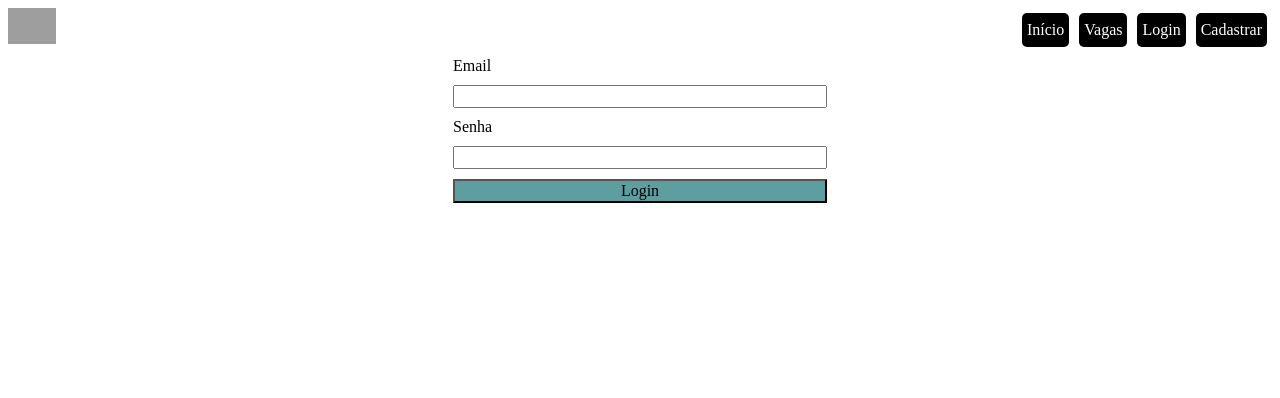
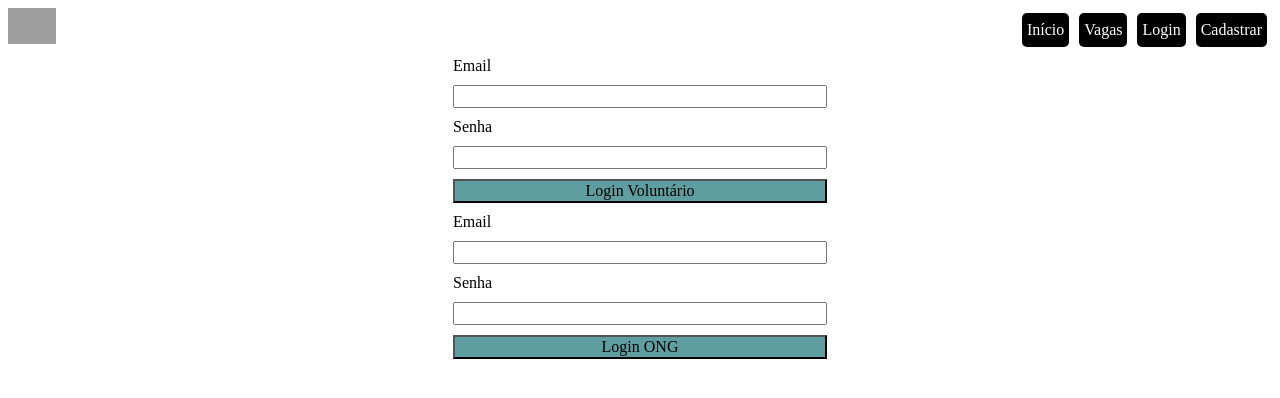
Before and after one commit to michelsodre/conecta-voluntario-client, a React (Vite) app: page /login in a window 1280 px wide. Shown: the top 398 px of the page. Built offline with nearby package versions, Linux system fonts and the light colour scheme; grey boxes are pictures that could not be loaded.

Commit message:
Login e edição de ong

```diff
--- a/src/App.jsx
+++ b/src/App.jsx
@@ -8,6 +8,7 @@ import Work from './pages/work'
 //Components
 import Navbar from './components/navbar'
 import { Route, Routes } from 'react-router-dom'
+import Ong from './pages/ong'
 
 function App() {
 
@@ -18,6 +19,7 @@ function App() {
         <Routes>
           <Route path='/' element={<Home />} />
           <Route path='/user' element={<User />} />
+          <Route path='/ong' element={<Ong />} />
           <Route path='/signup' element={<Signup />} />
           <Route path='/login' element={<Login />} />
           <Route path='/work' element={<Work />} />
--- a/src/components/navbar/index.jsx
+++ b/src/components/navbar/index.jsx
@@ -6,10 +6,11 @@ import { GlobalContext } from '../../context/index'
 const Navbar = () => {
   const context = useContext(GlobalContext)
   const navigate = useNavigate()
-  const { isLogged, setIsLogged, loggedUser, setLoggedUser, setListCandidaturas } = context
+  const { isLogged, setIsLogged, loggedUser, setLoggedUser, setListCandidaturas, isOng, loggedOng, setLoggedOng } = context
   function logout() {
     setIsLogged(false)
     setLoggedUser({ birth_date: "", email: "", name: "", phone: "", _id: "" })
+    setLoggedOng()
     setListCandidaturas([])
     navigate('/')
   }
@@ -29,9 +30,14 @@ const Navbar = () => {
                   <li>
                     <a onClick={logout}>Logout</a>
                   </li>
-                  <li>
-                    <Link to={'/user'}>Perfil de {loggedUser.name}</Link>
-                  </li>
+                  {isOng
+                    ? <li>
+                      <Link to={'/ong'}>Perfil de {loggedOng.name}</Link>
+                    </li>
+                    : <li>
+                      <Link to={'/user'}>Perfil de {loggedUser.name}</Link>
+                    </li>}
+
                 </>
                 : <>
                   <li>
@@ -41,8 +47,12 @@ const Navbar = () => {
                   </li>
                   <li>
                     <Link to={'/login'}>Login</Link>
-                  </li></>}
-            <li><Link to={'/work'}>Vagas</Link></li>
+                  </li>
+                </>
+            }
+            {isOng
+              ? <li><Link to={'/'}>Minhas Vagas</Link></li>
+              : <li><Link to={'/work'}>Vagas</Link></li>}
             <li><Link to={'/'}>Início</Link></li>
           </ul>
         </div>
--- a/src/context/index.jsx
+++ b/src/context/index.jsx
@@ -7,7 +7,7 @@ export default function GlobalState({ children }) {
     const [loggedUser, setLoggedUser] = useState({ birth_date: "", email: "", name: "", phone: "", _id: "", password: "" })
     const [listCandidaturas, setListCandidaturas] = useState([])
     //State ONG
-    const [loggedOng, setLoggedOng] = useState({ name: "", phone: "", email: "", description: "" })
+    const [loggedOng, setLoggedOng] = useState()
     const [isOng, setIsOng] = useState(false)
     //State Condicional de Login
     const [isLogged, setIsLogged] = useState(false)
@@ -29,7 +29,7 @@ export default function GlobalState({ children }) {
 
     return (
         <GlobalContext.Provider
-            value={{ loggedUser, setLoggedUser, listCandidaturas, setListCandidaturas, isOng, setIsOng, isLogged, setIsLogged }}>
+            value={{ loggedUser, setLoggedUser, listCandidaturas, setListCandidaturas, isOng, setIsOng, isLogged, setIsLogged, loggedOng, setLoggedOng }}>
             {children}
         </GlobalContext.Provider>)
 }
--- a/src/pages/login/index.jsx
+++ b/src/pages/login/index.jsx
@@ -6,9 +6,10 @@ import { useNavigate } from 'react-router-dom'
 
 export default function Login() {
     const [form, setForm] = useState({ email: "", password: "" })
+    const [formOng, setFormOng] = useState({ email: "", password: "" })
     const context = useContext(GlobalContext)
     const navigate = useNavigate()
-    const { setIsLogged, setLoggedUser } = context
+    const { setIsLogged, setLoggedUser, loggedOng, setLoggedOng, setIsOng } = context
 
     async function onSubmit(e) {
         e.preventDefault()
@@ -28,8 +29,29 @@ export default function Login() {
         } catch (error) {
             console.log(error);
         }
+    }
 
+    async function onSubmitOng(e) {
+        e.preventDefault()
+        try {
+            const request = `http://localhost:5000/api/ong/oneong?email=${formOng.email}`
+            const response = await axios.get(request)
+            const data = await response
+            const ong = data.data.oneOng
+
+            if (ong.password == formOng.password) {
+                await setLoggedOng(ong)
+                setIsOng(true)
+                setIsLogged(true)
+                navigate('/')
+            } else {
+                console.log('Email ou senha está errado!');
+            }
+        } catch (error) {
+            console.log(error);
+        }
     }
+    console.log(loggedOng);
 
     return (
         <div className='logincontainer'>
@@ -38,7 +60,14 @@ export default function Login() {
                 <input type="text" name="email" id="email" value={form.email} onChange={(e) => setForm({ ...form, email: e.target.value })} />
                 <label htmlFor="password">Senha</label>
                 <input type="text" name="password" id="password" value={form.password} onChange={(e) => setForm({ ...form, password: e.target.value })} />
-                <button type="submit">Login</button>
+                <button type="submit">Login Voluntário</button>
+            </form>
+            <form className='loginForm' onSubmit={(e) => onSubmitOng(e)}>
+                <label htmlFor="email">Email</label>
+                <input type="text" name="email" id="email" value={formOng.email} onChange={(e) => setFormOng({ ...formOng, email: e.target.value })} />
+                <label htmlFor="password">Senha</label>
+                <input type="text" name="password" id="password" value={formOng.password} onChange={(e) => setFormOng({ ...formOng, password: e.target.value })} />
+                <button type="submit">Login ONG</button>
             </form>
         </div>
     )
--- /dev/null
+++ b/src/pages/ong/index.jsx
@@ -0,0 +1,71 @@
+import axios from "axios"
+import { GlobalContext } from "../../context"
+import "./styles.css"
+import React, { useContext, useState } from 'react'
+
+export default function Ong() {
+    //Context
+    const context = useContext(GlobalContext)
+    const { loggedOng, setLoggedOng } = context
+    const [edit, setEdit] = useState(false)
+    const [editForm, setEditForm] = useState()
+    ////Mostrar Perfil
+    ////Editar Perfil
+    function isEdit() {
+        setEdit(!edit)
+        setEditForm(loggedOng)
+    }
+    async function confirmEdit(e) {
+        e.preventDefault()
+        try {
+            const data = { ...editForm }
+            const request = `http://localhost:5000/api/ong/update/${loggedOng._id}`
+            const response = await axios.put(request, data)
+            const newData = response.data.currentOngUpdate
+            console.log(newData);
+            setLoggedOng(newData)
+            isEdit()
+        } catch (error) {
+            console.log('Erro ao atualizar', error);
+        }
+    }
+    ////Deletar Perfil
+    console.log(editForm);
+
+    return (
+        <>
+            <div>
+                {
+                    edit
+                        ?
+                        <>
+                            <h1>Editar Informações</h1>
+                            <form onSubmit={(e) => confirmEdit(e)} >
+                                <label htmlFor="name">Nome</label>
+                                <input type="text" name="name" id="name" value={editForm.name} onChange={(e) => setEditForm({ ...editForm, name: e.target.value })} />
+                                <label htmlFor="description">Descrição</label>
+                                <input type="text" name="descrition" id="description" value={editForm.description} onChange={(e) => setEditForm({ ...editForm, description: e.target.value })} />
+                                <label htmlFor="email">Email</label>
+                                <input type="text" name="email" id="email" value={editForm.email} onChange={(e) => setEditForm({ ...editForm, email: e.target.value })} />
+                                <label htmlFor="phone">Telefone</label>
+                                <input type="text" name="phone" id="phone" value={editForm.phone} onChange={(e) => setEditForm({ ...editForm, phone: e.target.value })} />
+                                <label htmlFor="password">Senha</label>
+                                <input type="password" name="password" id="password" value={editForm.password} onChange={(e) => setEditForm({ ...editForm, password: e.target.value })} />
+                                <button onClick={() => isEdit()}>Cancelar</button>
+                                <button type="submit">Confirmar</button>
+                            </form>
+                        </>
+                        :
+                        <>
+                            <h1>{loggedOng.name}</h1>
+                            <p>{loggedOng.description}</p>
+                            <p>{loggedOng.email}</p>
+                            <p>{loggedOng.phone}</p>
+                            <button onClick={() => isEdit()}>Editar</button>
+                        </>
+                }
+
+            </div>
+        </>
+    )
+}
--- a/src/pages/signup/index.jsx
+++ b/src/pages/signup/index.jsx
@@ -10,7 +10,7 @@ export default function Signup() {
     const { setLoggedUser, setIsLogged } = context
     //States
     const [formVoluntary, setFormVoluntary] = useState({ name: "", birth_date: "", phone: "", email: "", password: "" })
-    const [formOng, setFormOng] = useState({ name: "", phone: "", email: "", description: "" })
+    const [formOng, setFormOng] = useState({ name: "", phone: "", email: "", description: "", password: "" })
     const navigate = useNavigate()
     ////Cadastro de voluntário
     async function handleSaveVoluntaryToDataBase(e) {
@@ -45,16 +45,13 @@ export default function Signup() {
     }
     async function handleSaveOngToDataBase(e) {
         e.preventDefault()
-        await axios.post('http://localhost:5000/api/ong/add', {
-            name: formOng.name,
-            phone: formOng.phone,
-            email: formOng.email,
-            description: formOng.description
-        }).then(result => {
+        await axios.post('http://localhost:5000/api/ong/add', formOng
+        ).then(result => {
             console.log(result);
         })
         navigate('/')
-    }
+    } console.log(formOng);
+
 
     return (
         <div className='formPage'>
@@ -81,6 +78,8 @@ export default function Signup() {
                     <input required type="text" name="phone" id="phone" value={formOng.phone} onChange={(e) => setFormOng({ ...formOng, phone: e.target.value })} />
                     <label htmlFor="email">Email:</label>
                     <input required type="text" name="email" id="email" value={formOng.email} onChange={(e) => setFormOng({ ...formOng, email: e.target.value })} />
+                    <label htmlFor="password">Senha</label>
+                    <input type="password" name="password" id="password" value={formOng.password} onChange={(e) => setFormOng({ ...formOng, password: e.target.value })} />
                     <button type="submit">Criar Conta ONG</button>
                 </form>
             </div>
```
Also changed, not shown: src/pages/ong/styles.css (added).
